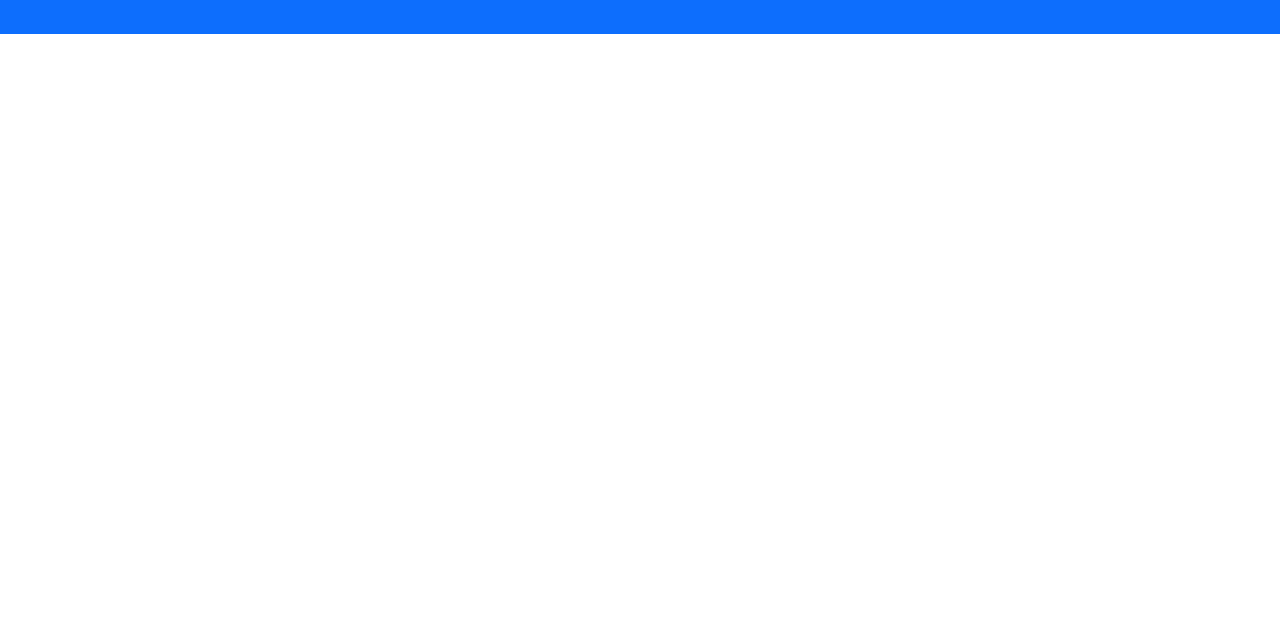
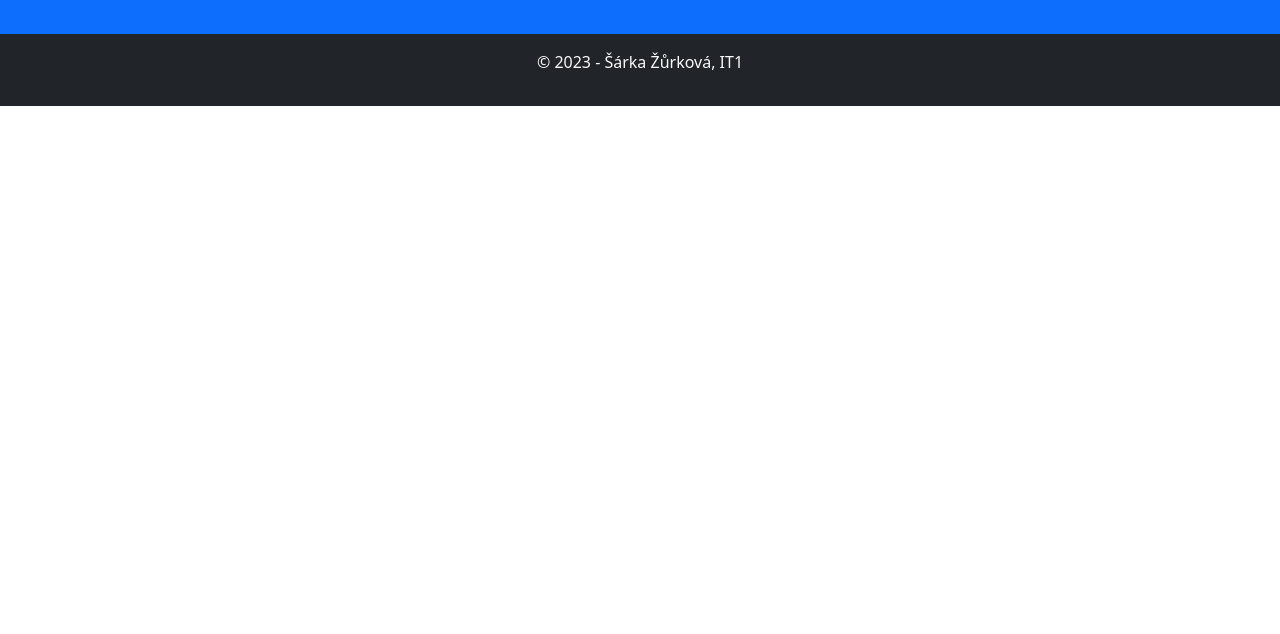
Before and after one commit to sarka137/filmweb, a plain HTML site: page index.html in a window 1280 px wide. Shown: the part 166-800 px from the top of the page. Drawn offline with Linux system fonts and the light colour scheme.

Commit message:
03 - change footer

```diff
--- a/index.html
+++ b/index.html
@@ -20,9 +20,10 @@
   <main>
 
   </main>
-  <footer>
-    <!-- place footer here -->
+  <footer class="bg-dark text-light text-center p-3">
+    <p>&copy; 2023 - Šárka Žůrková, IT1</p>
   </footer>
+
   <!-- Bootstrap JavaScript Libraries -->
 
   <script src="js/bootstrap.bundle.min.js">
```
